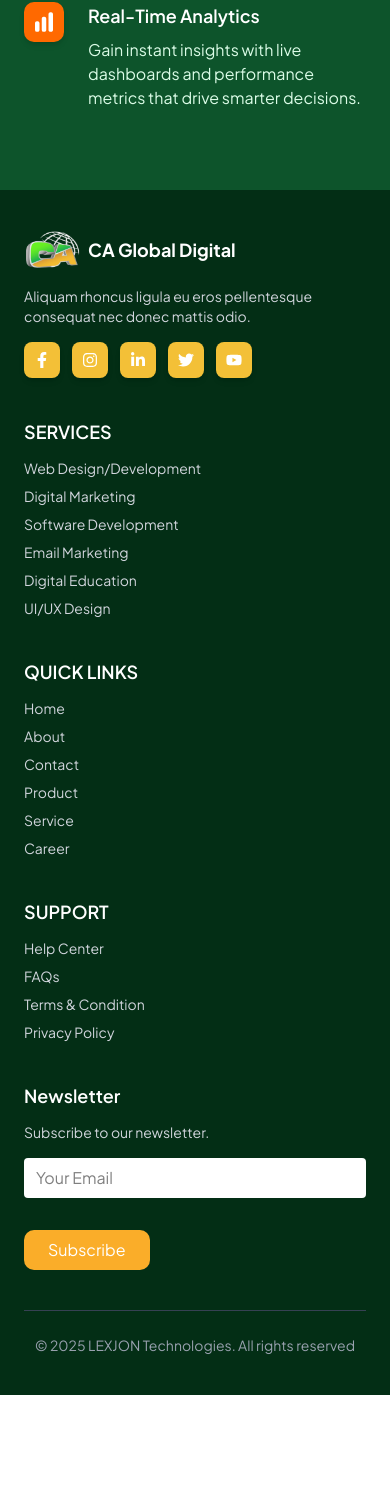
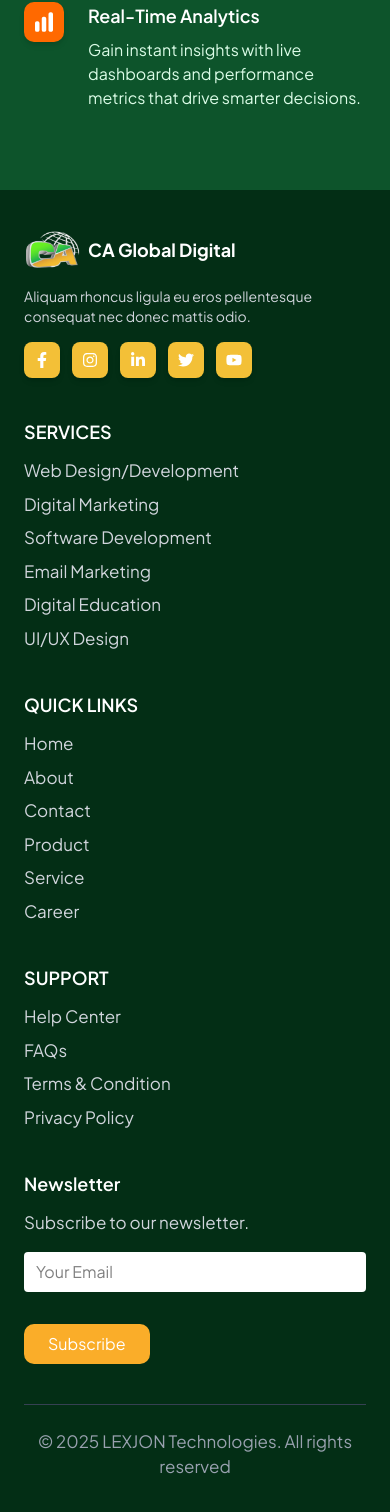
Before and after one commit to techemmydev/lexjonwebsite, a React (Vite) app: page / in a window 390 px wide. Shown: the part 5567-7079 px from the top of the page. Before the commit the page ends 6962 px from the top, so only its background shows below. Built offline with nearby package versions, Linux system fonts and the light colour scheme; a web font is replaced by a local one.

Commit message:
first commit

```diff
--- a/src/component/Footer.jsx
+++ b/src/component/Footer.jsx
@@ -47,7 +47,7 @@ const Footer = () => {
         {/* Services */}
         <div>
           <h3 className="font-semibold text-lg mb-3">SERVICES</h3>
-          <ul className="text-sm space-y-2 text-gray-300">
+          <ul className="text-[17px] space-y-2 text-gray-300 lg:text-sm">
             <li>Web Design/Development</li>
             <li>Digital Marketing</li>
             <li>Software Development</li>
@@ -60,7 +60,7 @@ const Footer = () => {
         {/* Quick Links */}
         <div>
           <h3 className="font-semibold text-lg mb-3">QUICK LINKS</h3>
-          <ul className="text-sm space-y-2 text-gray-300">
+          <ul className="text-[17px] space-y-2 text-gray-300 lg:text-sm">
             <li>Home</li>
             <li>About</li>
             <li>Contact</li>
@@ -73,7 +73,7 @@ const Footer = () => {
         {/* Support */}
         <div>
           <h3 className="font-semibold text-lg mb-3">SUPPORT</h3>
-          <ul className="text-sm space-y-2 text-gray-300">
+          <ul className="text-[17px] space-y-2 text-gray-300 lg:text-sm">
             <li>Help Center</li>
             <li>FAQs</li>
             <li>Terms & Condition</li>
@@ -84,7 +84,7 @@ const Footer = () => {
         {/* Newsletter */}
         <div>
           <h3 className="font-semibold text-lg mb-3">Newsletter</h3>
-          <p className="text-sm text-gray-300 mb-4">
+          <p className="text-[17px] space-y-2 text-gray-300 lg:text-sm mb-4">
             Subscribe to our newsletter.
           </p>
           <div className="flex flex-col sm:flex-row items-start sm:items-center ">
@@ -103,7 +103,7 @@ const Footer = () => {
       </div>
 
       {/* Bottom Text */}
-      <div className="mt-10 text-center text-sm text-gray-400 border-t border-gray-700 pt-6">
+      <div className="mt-10 text-center  text-gray-400 border-t border-gray-700 pt-6     text-[17px]  lg:text-sm">
         © 2025 LEXJON Technologies. All rights reserved
       </div>
     </footer>
--- a/src/component/Newletter.jsx
+++ b/src/component/Newletter.jsx
@@ -2,7 +2,7 @@ import { CalendarDaysIcon, HandRaisedIcon } from "@heroicons/react/24/outline";
 
 export default function Newsletter() {
   return (
-    <div className="relative isolate overflow-hidden py-16 sm:py-24 lg:py-32 bg-white font-plus-jakarta-sans">
+    <div className="relative isolate overflow-hidden py-16 sm:py-24 lg:py-32 bg-white font-plus-jakarta-sans mt-6">
       <div className="mx-auto max-w-7xl px-6 lg:px-8">
         <div className="mx-auto grid max-w-2xl grid-cols-1 gap-x-8 gap-y-16 lg:max-w-none lg:grid-cols-2">
           <div className="max-w-xl lg:max-w-lg">
--- a/src/component/OurExpertise.jsx
+++ b/src/component/OurExpertise.jsx
@@ -23,7 +23,7 @@ const OurExpertise = () => {
           const { img, body, name, arrow } = item;
           return (
             <SwiperSlide key={index}>
-              <div className="max-w-[270px] w-full h-auto p-5 flex flex-col justify-center lg:gap-4 bg-green-900 text-white rounded-xl shadow-lg transform transition duration-300 hover:scale-105 mx-auto mb-12 group">
+              <div className="max-w-[350px] w-full h-auto p-5 flex flex-col justify-center lg:gap-4 bg-green-900 text-white rounded-xl shadow-lg transform transition duration-300 hover:scale-105 mx-auto mb-12 group">
                 <div className="flex items-center gap-5">
                   <img src={img} alt={name} className="w-9 h-9" />
                   <h1 className="text-sm sm:text-base font-semibold lg:text-[15px]">
```
